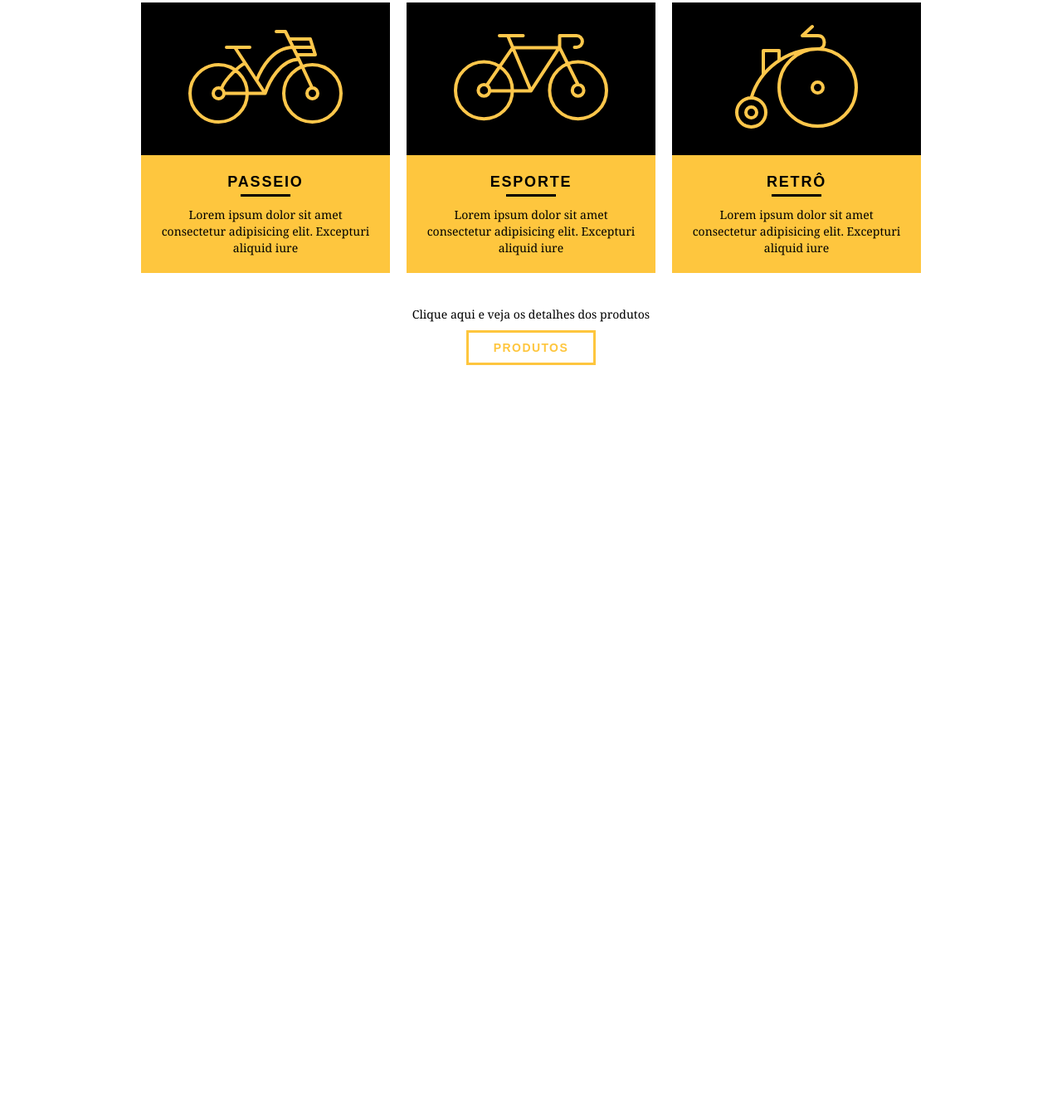
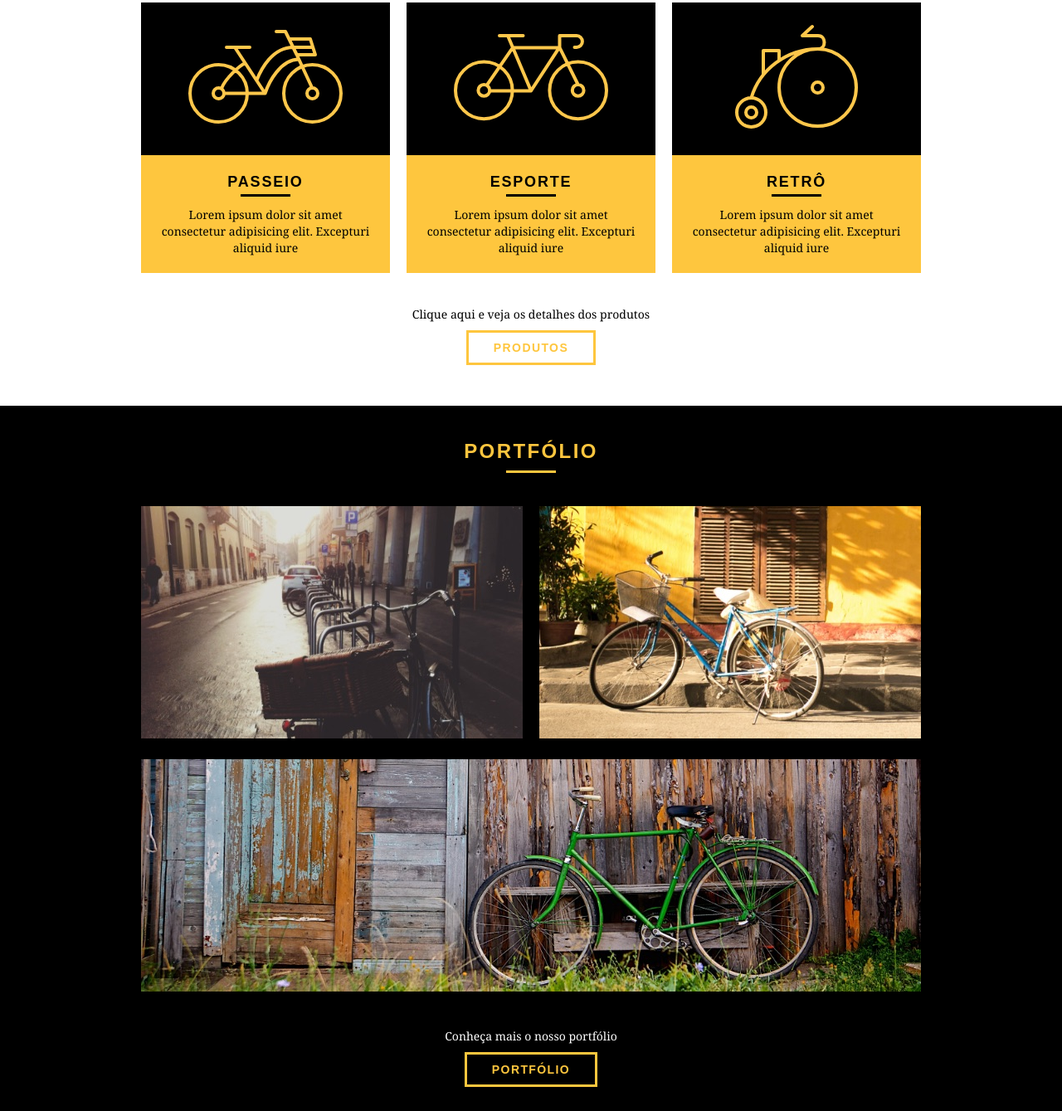
Before and after one commit to andrericardoweb/bikcraft_origamid, a plain HTML site: page index.html in a window 1280 px wide. Shown: the part 614-1953 px from the top of the page at 83% size. Before the commit the page ends 1103 px from the top, so only its background shows below. Drawn offline with Linux system fonts and the light colour scheme.

Commit message:
section portfolio

```diff
--- a/css/style.css
+++ b/css/style.css
@@ -164,3 +164,24 @@ p {
 .call p {
   margin-bottom: 20px;
 }
+
+/*Portfolio*/
+.portfolio{
+  width: 100%;
+  background: #000;
+  padding: 40px;
+}
+
+.portfolio .subtitulo {
+  color: #fec63e;
+}
+.portfolio .subtitulo:after {
+  background: #fec63e;
+}
+
+.portfolio_lista li:last-child{
+  margin-top: 20px;
+}
+.portfolio .call p {
+  color: #FFF;
+}
--- a/index.html
+++ b/index.html
@@ -71,7 +71,23 @@
       <p>Clique aqui e veja os detalhes dos produtos</p>
       <a href="produtos.html" class="btn btn-preto">Produtos</a>
     </div>
-  </section>
+  </section><!--/produtos-->
+
+  <section class="portfolio">
+    <div class="container">
+      <h2 class="subtitulo">Portfólio</h2>
+      <ul class="portfolio_lista">
+        <li class="grid-8"><img src="/img/portfolio/retro.jpg" alt="Bicicleta Retrô"></li>
+        <li class="grid-8"><img src="/img/portfolio/passeio.jpg" alt="Bicicleta Passeio"></li>
+        <li class="grid-16"><img src="/img/portfolio/esporte.jpg" alt="Bicicleta Esporte"></li>
+      </ul>
+
+      <div class="call">
+        <p>Conheça mais o nosso portfólio</p>
+        <a href="portfolio.html" class="btn">Portfólio</a>
+      </div>
+    </div><!--/container-->
+  </section><!--/portfolio-->
 
 </body>
 </html>
```
